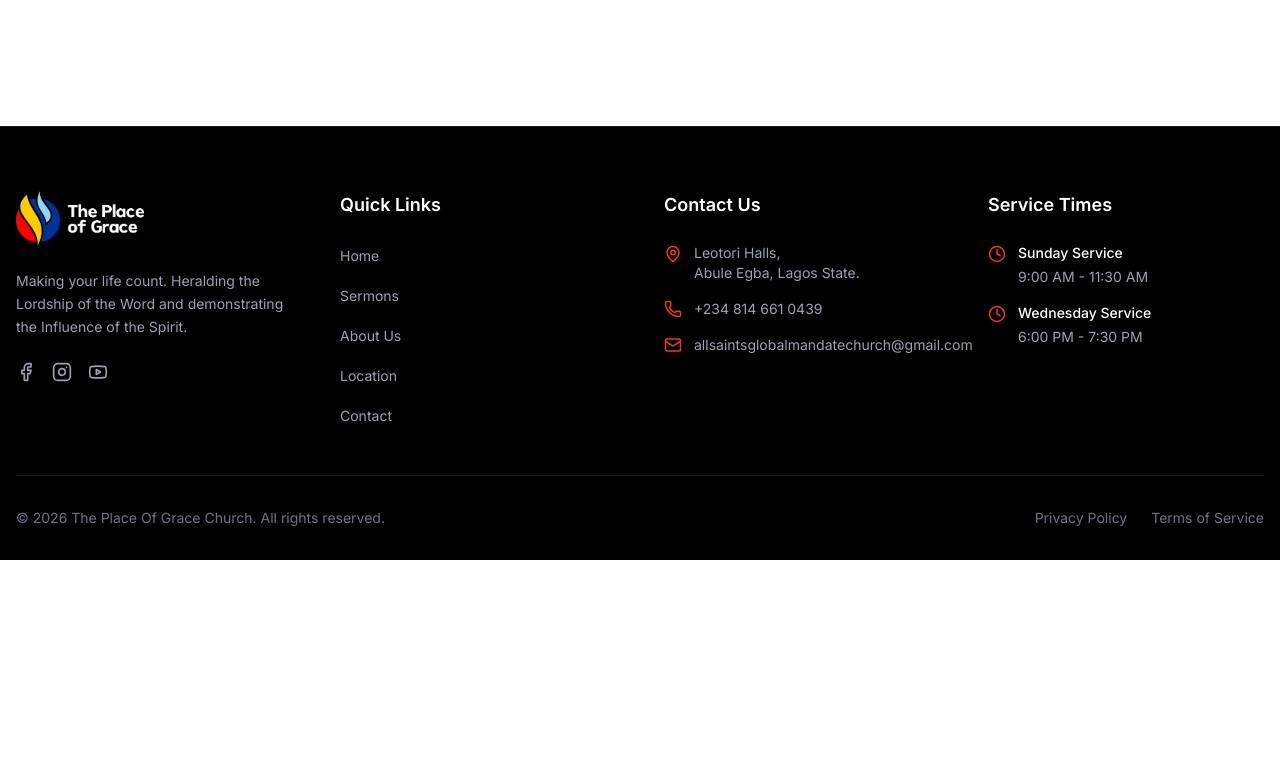
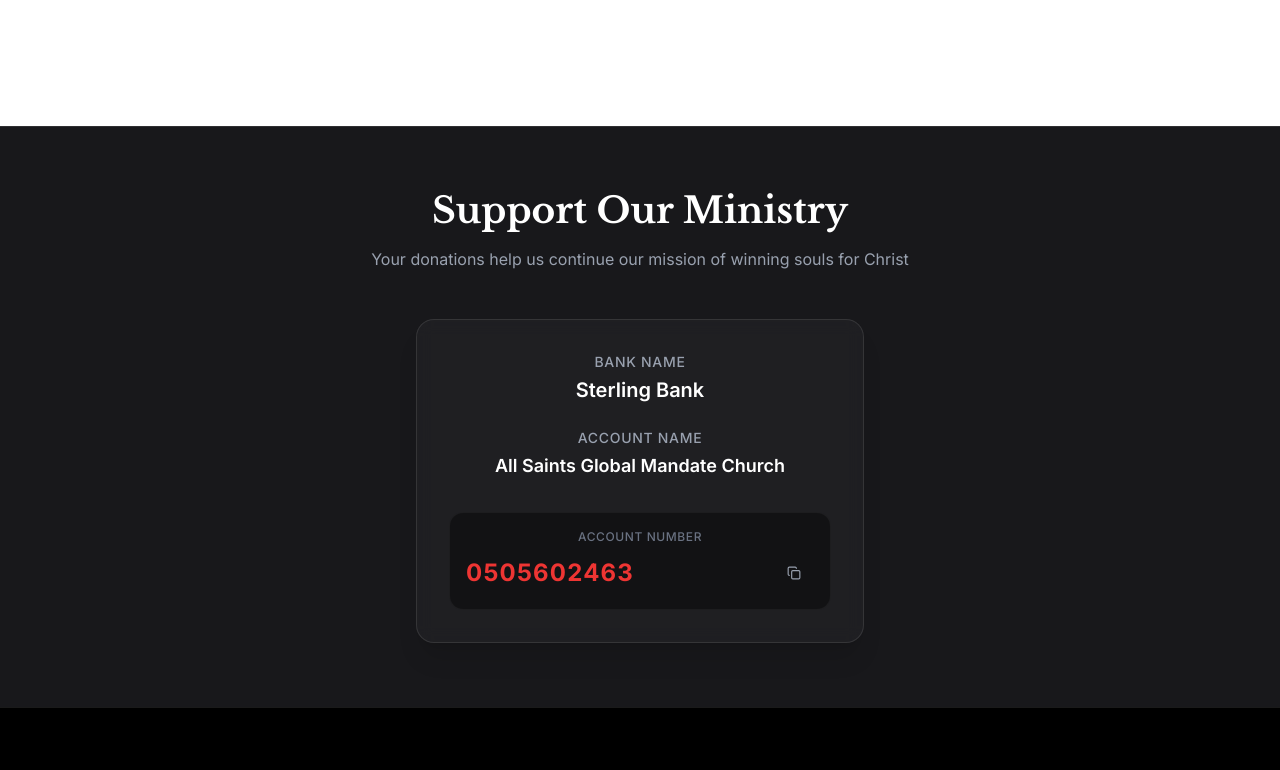
Before and after one commit to Tomilola-ng/tpog-church, a Next.js app: page / in a window 1280 px wide. Shown: the part 1502-2272 px from the top of the page. Before the commit the page ends 2062 px from the top, so only its background shows below. Built offline with nearby package versions, Linux system fonts and the light colour scheme.

Commit message:
feat: add support section component to layout
The SupportSection component displays donation information with a copy-to-clipboard feature for the account number. This helps users easily support the ministry by providing banking details in a user-friendly way.

```diff
--- a/app/layout.tsx
+++ b/app/layout.tsx
@@ -4,6 +4,7 @@
 import { siteConfig } from "@/lib/site";
 import { Footer } from "@/components/shared/Footer";
 import { Navbar } from "@/components/shared/Navbar";
+import { SupportSection } from "@/components/shared/SupportSection";
 
 const body = Inter({ subsets: ["latin"], variable: "--font-body" });
 
@@ -63,6 +64,7 @@
       <body className={`${body.className} antialiased`}>
         <Navbar />
         {children}
+        <SupportSection />
         <Footer />
       </body>
     </html>
--- /dev/null
+++ b/components/shared/SupportSection.tsx
@@ -0,0 +1,56 @@
+"use client";
+
+import { Copy, Check } from "lucide-react";
+import { useState } from "react";
+import { Button } from "@/components/ui/button";
+
+export function SupportSection() {
+  const [copied, setCopied] = useState(false);
+  const accountNumber = "0505602463";
+
+  const copyToClipboard = () => {
+    navigator.clipboard.writeText(accountNumber);
+    setCopied(true);
+    setTimeout(() => setCopied(false), 2000);
+  };
+
+  return (
+    <section className="bg-zinc-900 py-16 text-white border-t border-white/10">
+      <div className="container mx-auto px-4 text-center">
+        <h2 className="mb-4 text-3xl font-bold md:text-4xl font-heading">Support Our Ministry</h2>
+        <p className="mx-auto mb-12 max-w-2xl text-gray-400">
+          Your donations help us continue our mission of winning souls for Christ
+        </p>
+
+        <div className="mx-auto max-w-md rounded-2xl bg-zinc-800/50 p-8 shadow-xl border border-white/10 backdrop-blur-sm">
+          <div className="mb-6 flex flex-col gap-1">
+            <span className="text-sm font-medium text-gray-400 uppercase tracking-wider">Bank Name</span>
+            <span className="text-xl font-semibold">Sterling Bank</span>
+          </div>
+
+          <div className="mb-8 flex flex-col gap-1">
+            <span className="text-sm font-medium text-gray-400 uppercase tracking-wider">Account Name</span>
+            <span className="text-lg font-semibold">All Saints Global Mandate Church</span>
+          </div>
+
+          <div className="relative rounded-xl bg-black/40 p-4 border border-white/5">
+             <span className="text-xs font-medium text-gray-500 block mb-2 uppercase tracking-wider">Account Number</span>
+             <div className="flex items-center justify-between gap-4">
+                <span className="text-2xl font-mono tracking-wider text-primary font-bold">{accountNumber}</span>
+                <Button
+                  size="icon"
+                  variant="ghost"
+                  className="h-10 w-10 text-gray-400 hover:text-white hover:bg-white/10"
+                  onClick={copyToClipboard}
+                  title="Copy account number"
+                >
+                  {copied ? <Check size={20} className="text-green-500" /> : <Copy size={20} />}
+                  <span className="sr-only">Copy account number</span>
+                </Button>
+             </div>
+          </div>
+        </div>
+      </div>
+    </section>
+  );
+}
```
